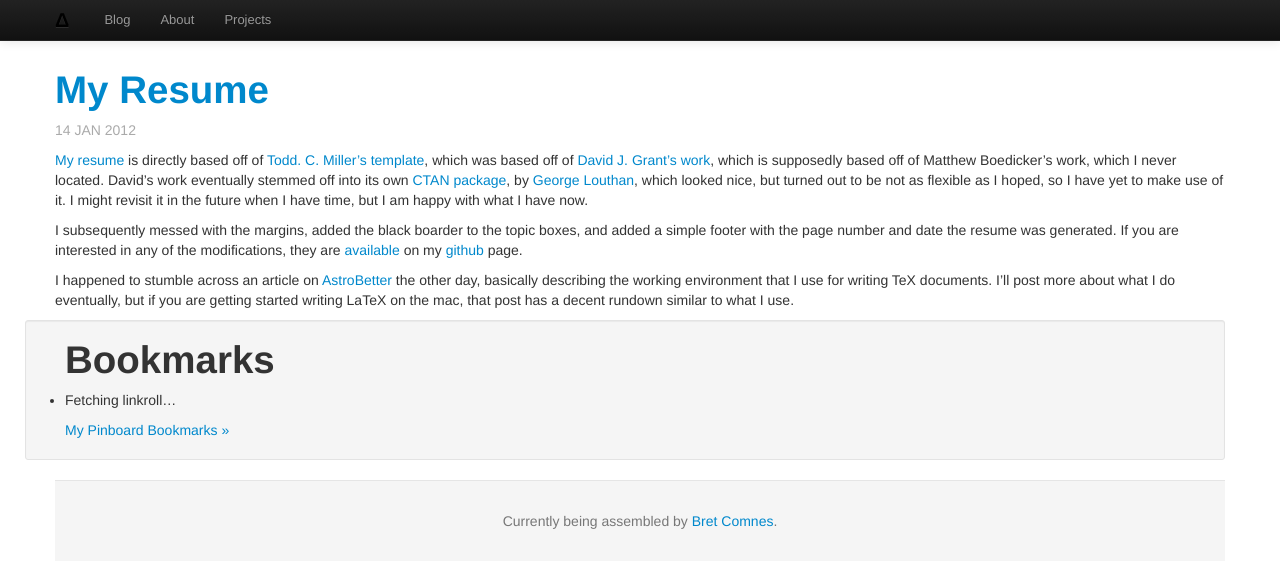
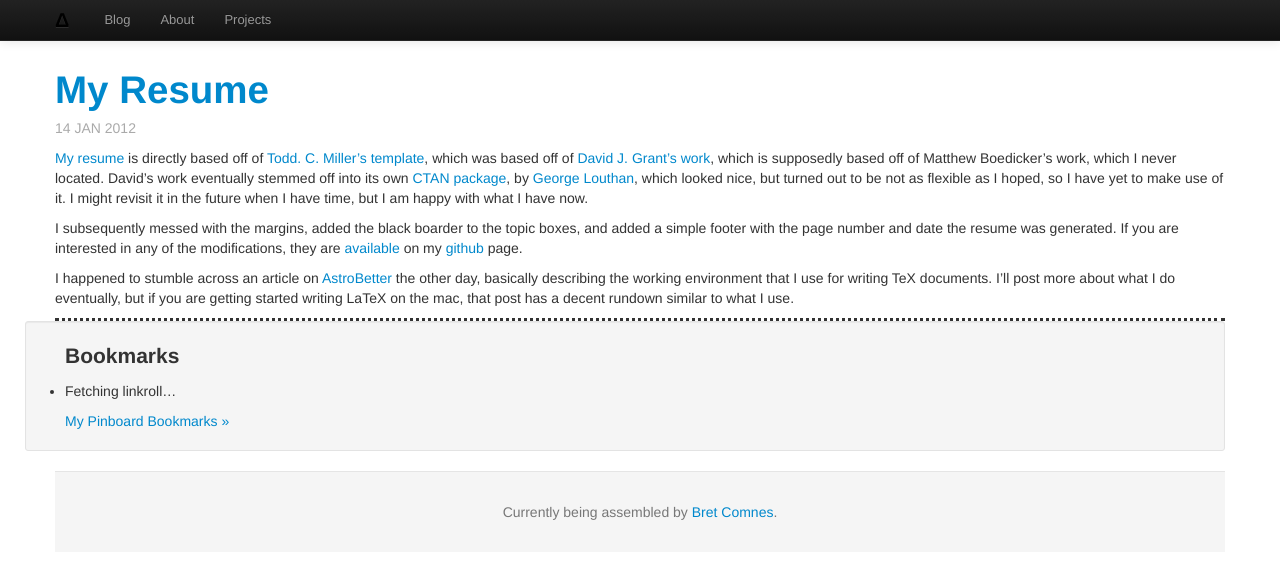
Before and after one commit to bcomnes/old-bret.io, a Jekyll site: the page built from _posts/2012-01-14-my-resume.markdown, in a window 1280 px wide. Shown: the top 568 px of the page. Built offline with Jekyll 4.4.1, drawn with Linux system fonts in a browser that asks for light colours; Markdown is read by kramdown in place of the engine named in the settings.

Commit message:
Removing UI markup!

```diff
--- a/_includes/posterator.html
+++ b/_includes/posterator.html
@@ -8,6 +8,5 @@
 {% else %}
 {% include content-post.html %}
 {% endcase %}
-<hr>
 {% endfor %}
 </section> <!-- End posts Section -->
--- a/assets/css/mods.css
+++ b/assets/css/mods.css
@@ -49,16 +49,28 @@
 
 /* Article Formating
 -------------------------------------------------- */
-/* Resize of the linklog Title */
-article.linklog h1.entry-title {
-font-size: 1.9em;
+/* Formatting of article header time */
+article.post {
+    border-bottom-style: dotted;
 }
-/* Formatting of time */
+
+article header h1.entry-title {
+    margin-bottom: 0.2em;
+}
+
 article header time {
     text-transform: uppercase;
     color: #AAA;
     font: inherit;
 }
+
+/* Linklog Specifics
+-------------------------------------------------- */
+/* Resize of the linklog Title */
+article.linklog h1.entry-title {
+    font-size: 1.9em;
+}
+
 /* Linklog marker */
 article .linklog-marker {
     color: #AAA;
@@ -68,15 +80,24 @@
     top: -0.15em;
 }
 
+/* Assides
+-------------------------------------------------- */
+/* Resize of the linklog Title */
 
+#assides h1 {
+    font-size: 1.5em;
+    margin: 5px 0;
+    boarder-bottom: ;
+}
+
+
+/* Pinboard Asside Specifics
+-------------------------------------------------- */
 #pinboard_linkroll {
     margin: 0 0 10px 0px;
 }
 
 
-.sidebar h1 {
-    font-size: 1.5em;
-}
 
 .pin-title {
     display: block;
```
